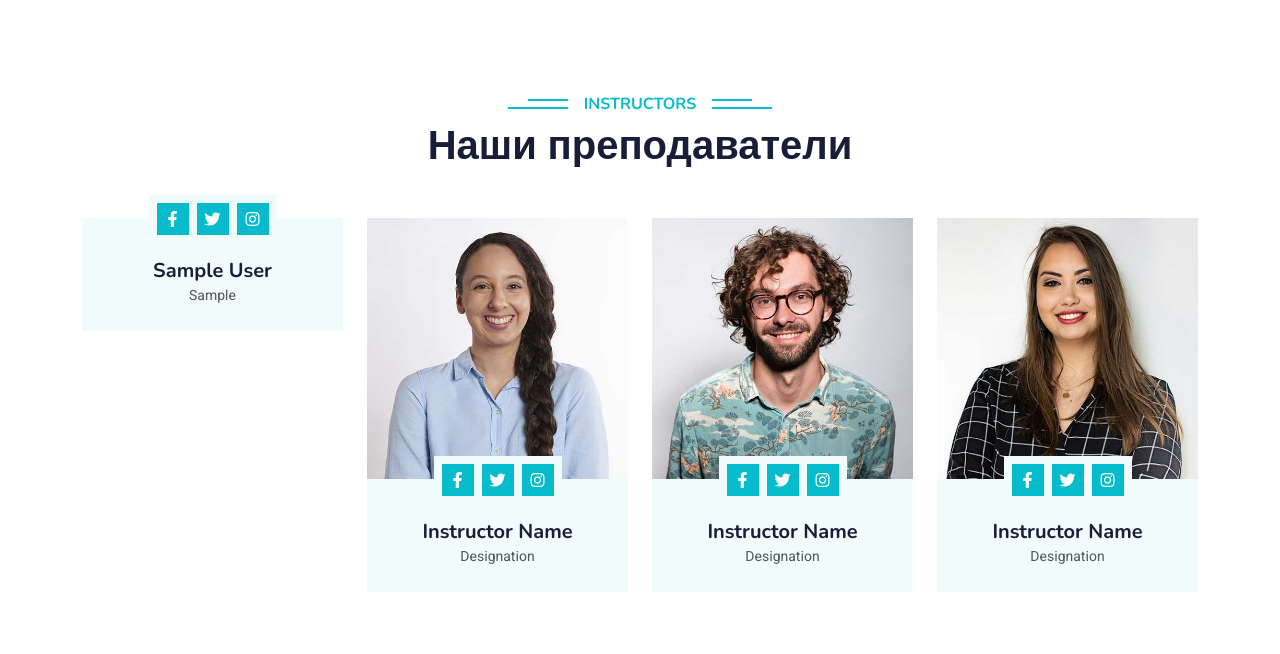
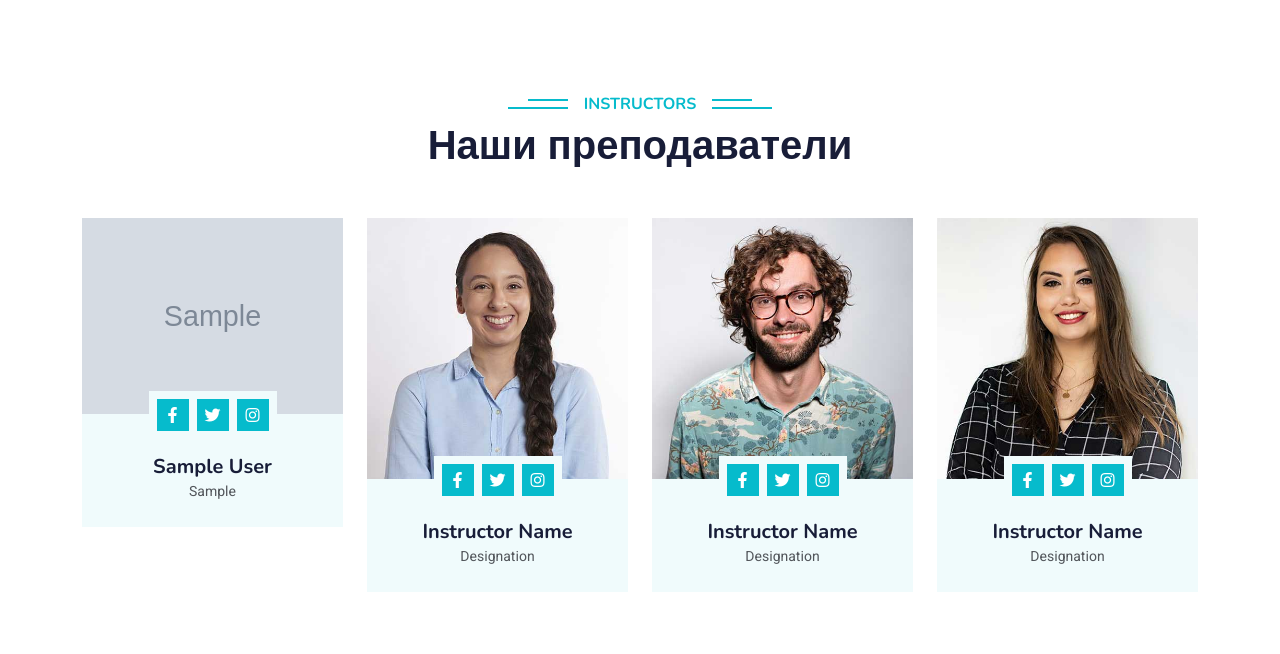
Before and after one commit to AkiyamaNoKami/StudyHome, a Django app: page /team/ in a window 1280 px wide. Shown: the part 2584-3238 px from the top of the page. Run offline with Django 4.2, Linux system fonts and the light colour scheme; tables that the repository leaves empty hold one stand-in row (values such as "Sample post"); grey boxes marked "Sample" are stand-in pictures; some libraries are stand-ins or nearby versions.

Commit message:
Fix the problem with images

```diff
--- a/templates/base.html
+++ b/templates/base.html
@@ -397,11 +397,7 @@
                 <div class="col-lg-3 col-md-6 wow fadeInUp" data-wow-delay="0.1s">
                     <div class="team-item bg-light">
                         <div class="overflow-hidden">
-                            {% for image in teacher.teacher_image.all %}
-                                {% if image.is_feature %}
-                            <img class="img-fluid" src="{{ image.image.url }}" alt="">
-                                {% endif %}
-                            {% endfor %}
+                            <img class="img-fluid" src="{{ teacher.image.url }}" alt="">
                         </div>
                         <div class="position-relative d-flex justify-content-center" style="margin-top: -23px;">
                             <div class="bg-light d-flex justify-content-center pt-2 px-1">
```
